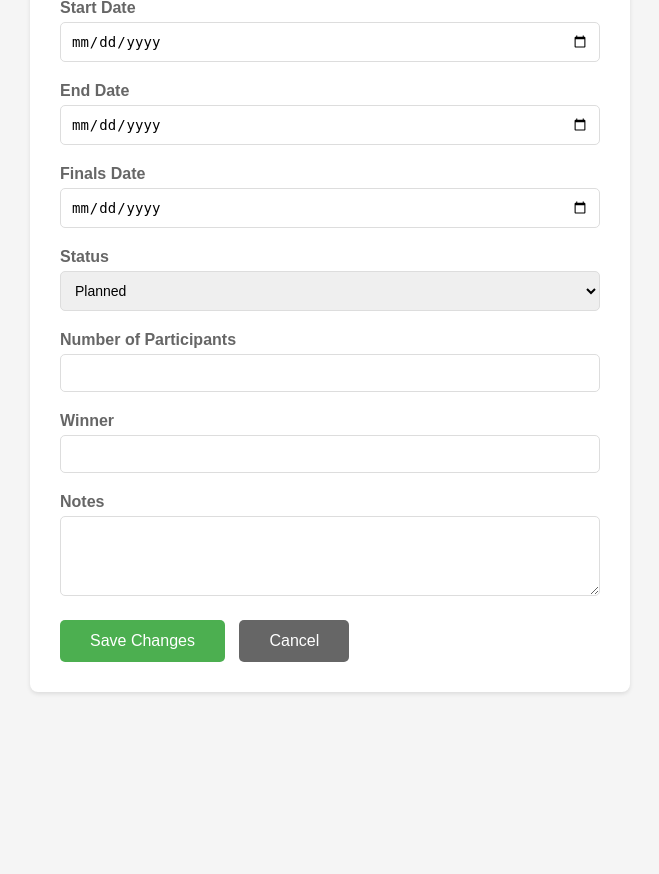
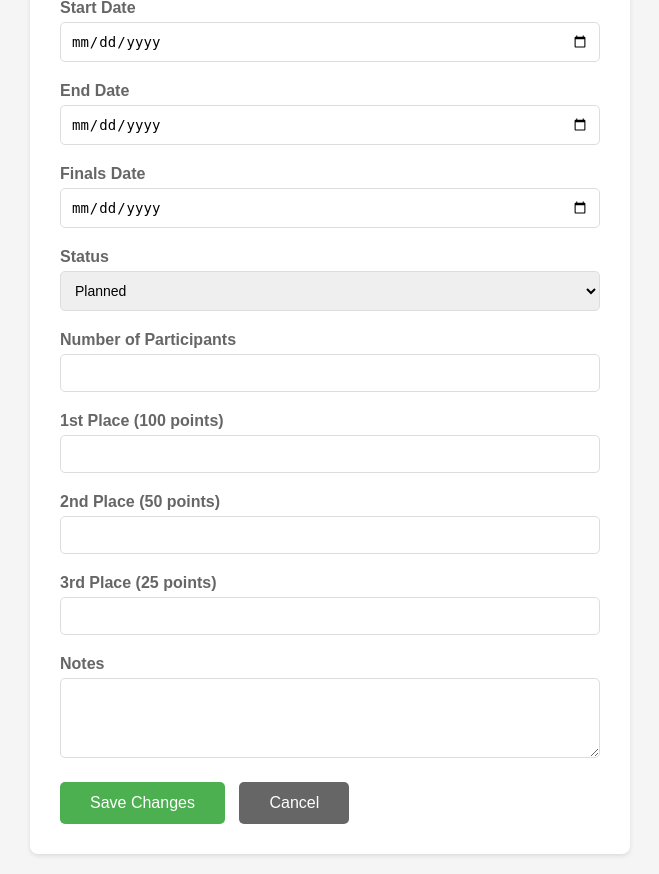
Before and after one commit to miniphotos93-boop/felizzo25-dashboard, a Flask app: template templates/update.html in a window 1280 px wide. Shown: the part 118-992 px from the top of the page, without its empty margins (310-969 px from the left). Before the commit the page ends 812 px from the top, so only its background shows below. Run offline with Flask 3, Linux system fonts and the light colour scheme; the template is opened without the code that fills it, so the values that code supplies are empty; some libraries are stand-ins or nearby versions.

Commit message:
Add points-based ranking system (1st=100, 2nd=50, 3rd=25)

```diff
--- a/app.py
+++ b/app.py
@@ -346,16 +346,34 @@ def home():
     # Calculate total matches (rough estimate)
     total_matches = 130 + 49 + 56  # Foosball + Tug of War + Seven Stones
 
-    # Build team leaderboard
+    # Build team leaderboard with points
     team_stats = {}
     for idx in range(len(events)):
         participants = load_participants(idx)
         for p in participants:
             team = p.get('team_name', 'Unknown')
             if team not in team_stats:
-                team_stats[team] = {'events': set(), 'participants': 0, 'wins': 0}
+                team_stats[team] = {'events': set(), 'participants': 0, 'points': 0}
             team_stats[team]['events'].add(events[idx]['Event'])
             team_stats[team]['participants'] += 1
+
+        # Add points for 1st, 2nd, 3rd place
+        event = events[idx]
+        if event.get('First_Place'):
+            team = event['First_Place']
+            if team not in team_stats:
+                team_stats[team] = {'events': set(), 'participants': 0, 'points': 0}
+            team_stats[team]['points'] += 100
+        if event.get('Second_Place'):
+            team = event['Second_Place']
+            if team not in team_stats:
+                team_stats[team] = {'events': set(), 'participants': 0, 'points': 0}
+            team_stats[team]['points'] += 50
+        if event.get('Third_Place'):
+            team = event['Third_Place']
+            if team not in team_stats:
+                team_stats[team] = {'events': set(), 'participants': 0, 'points': 0}
+            team_stats[team]['points'] += 25
 
     leaderboard = []
     for team, stats in team_stats.items():
@@ -363,11 +381,11 @@ def home():
             'name': team,
             'events': len(stats['events']),
             'participants': stats['participants'],
-            'wins': stats['wins'],
+            'wins': stats['points'],
             'participation_rate': min(100, (len(stats['events']) / total_events) * 100)
         })
 
-    leaderboard.sort(key=lambda x: (x['events'], x['participants']), reverse=True)
+    leaderboard.sort(key=lambda x: (x['wins'], x['events'], x['participants']), reverse=True)
 
     # Today's events - check for matches scheduled today
     from datetime import datetime
@@ -731,7 +749,9 @@ def update(idx):
             'Finals_Date': request.form.get('finals_date'),
             'Status': request.form.get('status'),
             'Participants': request.form.get('participants'),
-            'Winner': request.form.get('winner'),
+            'First_Place': request.form.get('first_place', ''),
+            'Second_Place': request.form.get('second_place', ''),
+            'Third_Place': request.form.get('third_place', ''),
             'Notes': request.form.get('notes')
         })
         save_events(events)
--- a/templates/update.html
+++ b/templates/update.html
@@ -46,8 +46,16 @@
                 <input type="number" name="participants" value="{{ event.Participants }}">
             </div>
             <div class="form-group">
-                <label>Winner</label>
-                <input type="text" name="winner" value="{{ event.Winner }}">
+                <label>1st Place (100 points)</label>
+                <input type="text" name="first_place" value="{{ event.First_Place }}">
+            </div>
+            <div class="form-group">
+                <label>2nd Place (50 points)</label>
+                <input type="text" name="second_place" value="{{ event.Second_Place }}">
+            </div>
+            <div class="form-group">
+                <label>3rd Place (25 points)</label>
+                <input type="text" name="third_place" value="{{ event.Third_Place }}">
             </div>
             <div class="form-group">
                 <label>Notes</label>
```
